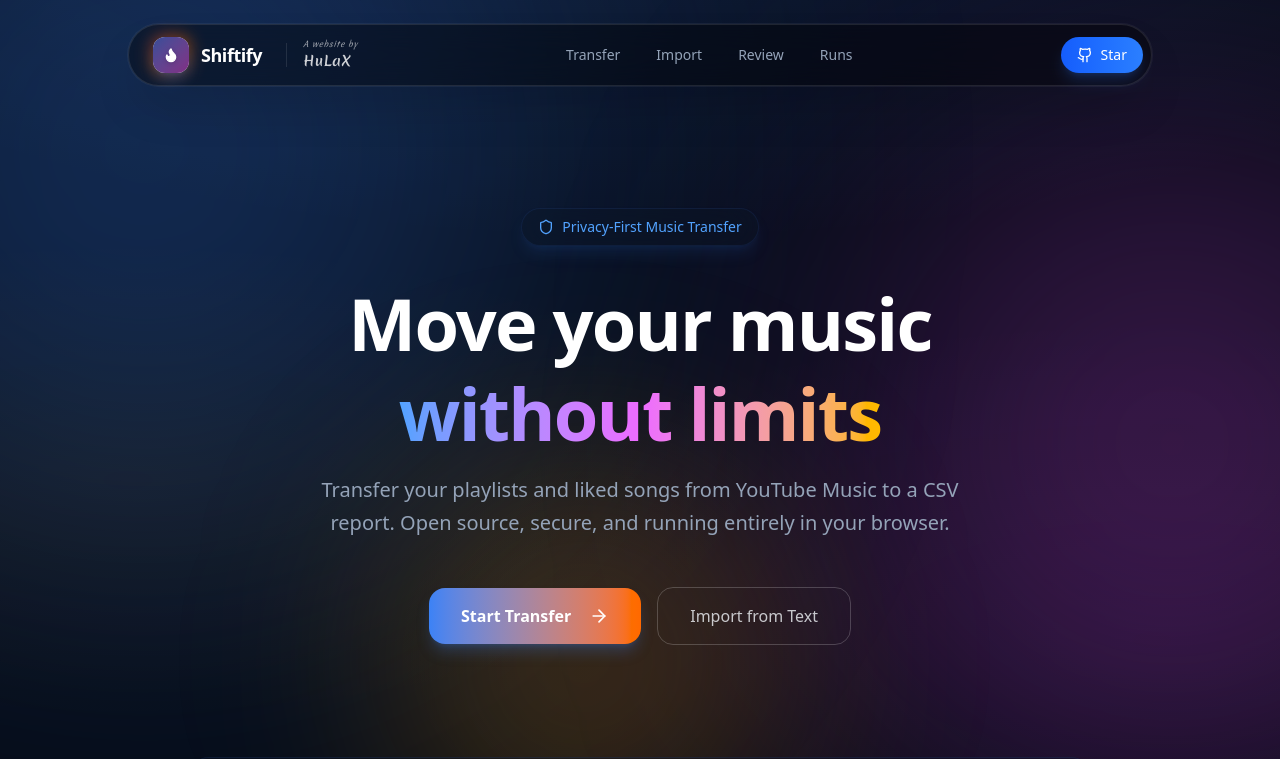
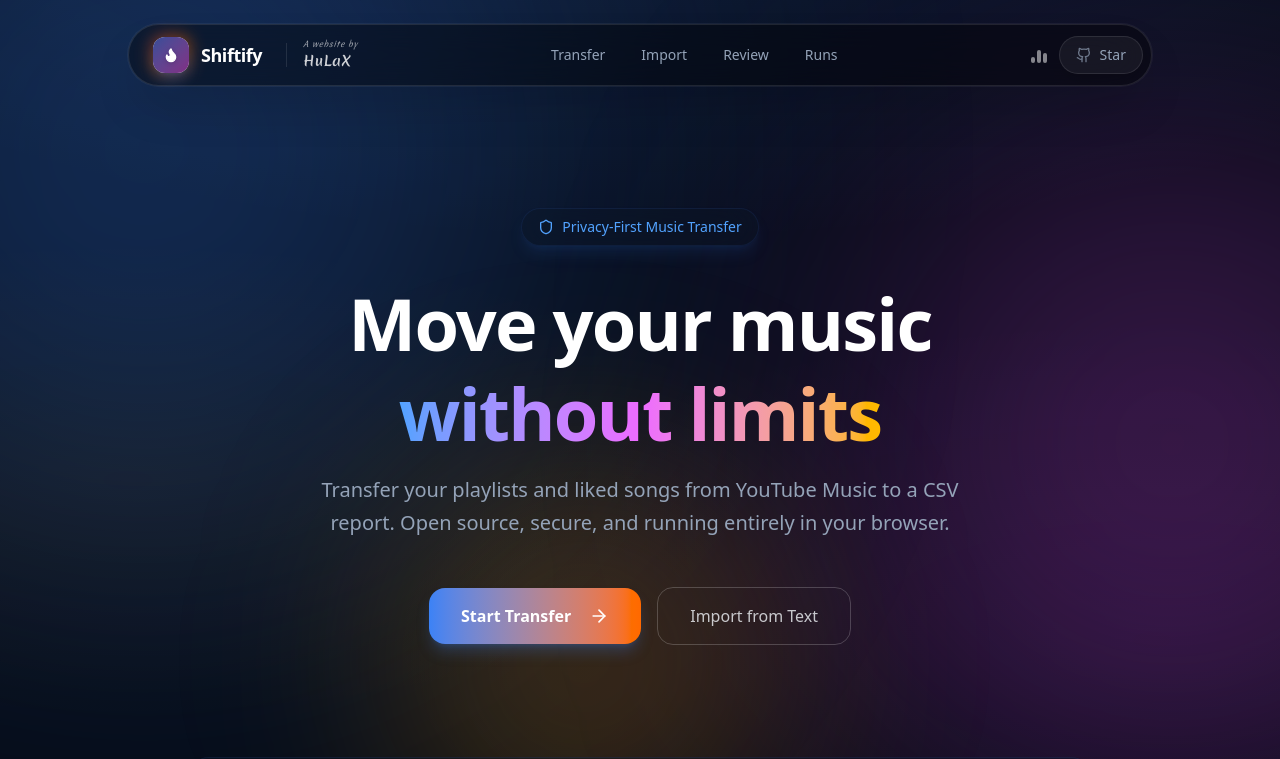
Before and after one commit to HuLaxx/Shiftify, a Next.js app: page / in a window 1280 px wide. Shown: the top 759 px of the page. Built offline with nearby package versions, Linux system fonts and the light colour scheme.

Commit message:
UI Polish: Glassy GitHub button, Music Visualizer animation, and unified footer credit hover

```diff
--- a/src/app/globals.css
+++ b/src/app/globals.css
@@ -109,6 +109,18 @@
       background-position: 100% 50%;
     }
   }
+
+  @keyframes music-bar {
+
+    0%,
+    100% {
+      height: 40%;
+    }
+
+    50% {
+      height: 90%;
+    }
+  }
 }
 
 /* Base Styles */
@@ -129,6 +141,19 @@
   font-family: var(--font-script);
   font-weight: 600;
   letter-spacing: 0.04em;
+}
+
+/* Music Visualizer Utilities */
+.animate-music-bar-1 {
+  animation: music-bar 0.8s ease-in-out infinite;
+}
+
+.animate-music-bar-2 {
+  animation: music-bar 0.9s ease-in-out infinite 0.1s;
+}
+
+.animate-music-bar-3 {
+  animation: music-bar 0.7s ease-in-out infinite 0.2s;
 }
 
 html {
--- a/src/components/PageLayout.tsx
+++ b/src/components/PageLayout.tsx
@@ -59,12 +59,12 @@
                                 href="https://hulax.vercel.app"
                                 target="_blank"
                                 rel="noreferrer"
-                                className="flex flex-col items-start gap-0.5 leading-tight text-white/70"
+                                className="group flex flex-col items-start gap-0.5 leading-tight text-white/70"
                             >
-                                <span className="hulax-credit-label text-[0.5rem] text-white/60 transition-colors hover:text-white">
+                                <span className="hulax-credit-label text-[0.5rem] text-white/60 transition-colors group-hover:text-white">
                                     A website by
                                 </span>
-                                <span className="hulax-credit inline-block origin-left text-[0.7rem] text-white/80 transition-all hover:text-transparent hover:bg-clip-text hover:bg-gradient-to-r hover:from-blue-600 hover:via-fuchsia-600 hover:to-amber-500 hover:font-black hover:drop-shadow-[0_0_14px_rgba(214,182,138,0.45)] sm:text-sm">
+                                <span className="hulax-credit inline-block origin-left text-[0.7rem] text-white/80 transition-all group-hover:text-transparent group-hover:bg-clip-text group-hover:bg-gradient-to-r group-hover:from-blue-600 group-hover:via-fuchsia-600 group-hover:to-amber-500 group-hover:font-black group-hover:drop-shadow-[0_0_14px_rgba(214,182,138,0.45)] sm:text-sm">
                                     HuLaX
                                 </span>
                             </a>
@@ -92,15 +92,24 @@
                             })}
                         </div>
 
-                        {/* Right: GitHub Link */}
+                        {/* Right: GitHub Link (Glassy/Grey) */}
+                        <div className="flex items-center gap-3">
+                            {/* Music Visualizer Animation */}
+                            <div className="hidden sm:flex items-end gap-0.5 h-4 w-4 opacity-50">
+                                <div className="w-1 bg-white rounded-full animate-music-bar-1" style={{ height: '40%' }}></div>
+                                <div className="w-1 bg-white rounded-full animate-music-bar-2" style={{ height: '80%' }}></div>
+                                <div className="w-1 bg-white rounded-full animate-music-bar-3" style={{ height: '60%' }}></div>
+                            </div>
+
                             <Link
                                 href="https://github.com/HuLaxx/Shiftify"
                                 target="_blank"
-                            className="px-4 py-2 text-sm font-medium text-white bg-gradient-to-r from-blue-600 to-blue-500 rounded-full hover:from-blue-500 hover:to-blue-400 transition-all shadow-lg shadow-blue-500/20 flex items-center gap-2 group"
+                                className="px-4 py-2 text-sm font-medium text-muted-foreground bg-white/5 border border-white/10 rounded-full hover:bg-white/10 hover:text-white hover:border-white/20 transition-all shadow-lg hover:shadow-white/5 flex items-center gap-2 group"
                             >
-                            <Github className="w-4 h-4 group-hover:rotate-12 transition-transform" />
+                                <Github className="w-4 h-4 group-hover:rotate-12 transition-transform opacity-70 group-hover:opacity-100" />
                                 <span className="hidden sm:inline">Star</span>
                             </Link>
+                        </div>
                     </nav>
                 </div>
             </header>
@@ -150,25 +159,20 @@
                     <div className="max-w-7xl mx-auto pt-12 mt-12 border-t border-white/5 flex flex-col md:flex-row items-center justify-between gap-6 text-sm text-muted-foreground">
                         <p>© {new Date().getFullYear()} Shiftify. All rights reserved.</p>
 
-                        {/* HuLaX Footer Credit - Independent Hovers */}
-                        <div className="flex items-baseline gap-1 text-white/70">
+                        {/* HuLaX Footer Credit */}
                         <a
                             href="https://hulax.vercel.app"
                             target="_blank"
                             rel="noreferrer"
-                                className="hulax-credit-label text-white/60 transition-all hover:text-white hover:drop-shadow-[0_0_8px_rgba(255,255,255,0.5)]"
+                            className="group inline-flex items-baseline gap-1 text-white/70"
                         >
+                            <span className="hulax-credit-label text-white/60 transition-all group-hover:text-white group-hover:drop-shadow-[0_0_8px_rgba(255,255,255,0.5)]">
                                 A website by
+                            </span>
+                            <span className="hulax-credit inline-block origin-left text-base text-white/80 transition-all group-hover:scale-110 group-hover:text-transparent group-hover:bg-clip-text group-hover:bg-gradient-to-r group-hover:from-blue-600 group-hover:via-fuchsia-600 group-hover:to-amber-500 group-hover:font-black group-hover:drop-shadow-[0_0_14px_rgba(214,182,138,0.45)] sm:text-lg">
+                                HuLaX
+                            </span>
                         </a>
-                            <a
-                                href="https://hulax.vercel.app"
-                                target="_blank"
-                                rel="noreferrer"
-                                className="hulax-credit inline-block origin-left text-base text-white/80 transition-all hover:scale-110 hover:text-transparent hover:bg-clip-text hover:bg-gradient-to-r hover:from-blue-600 hover:via-fuchsia-600 hover:to-amber-500 hover:font-black hover:drop-shadow-[0_0_14px_rgba(214,182,138,0.45)] sm:text-lg"
-                            >
-                                HuLaX
-                            </a>
-                        </div>
                     </div>
                 </div>
             </footer>
```
Lines whose indentation alone changed are shown as unchanged.
